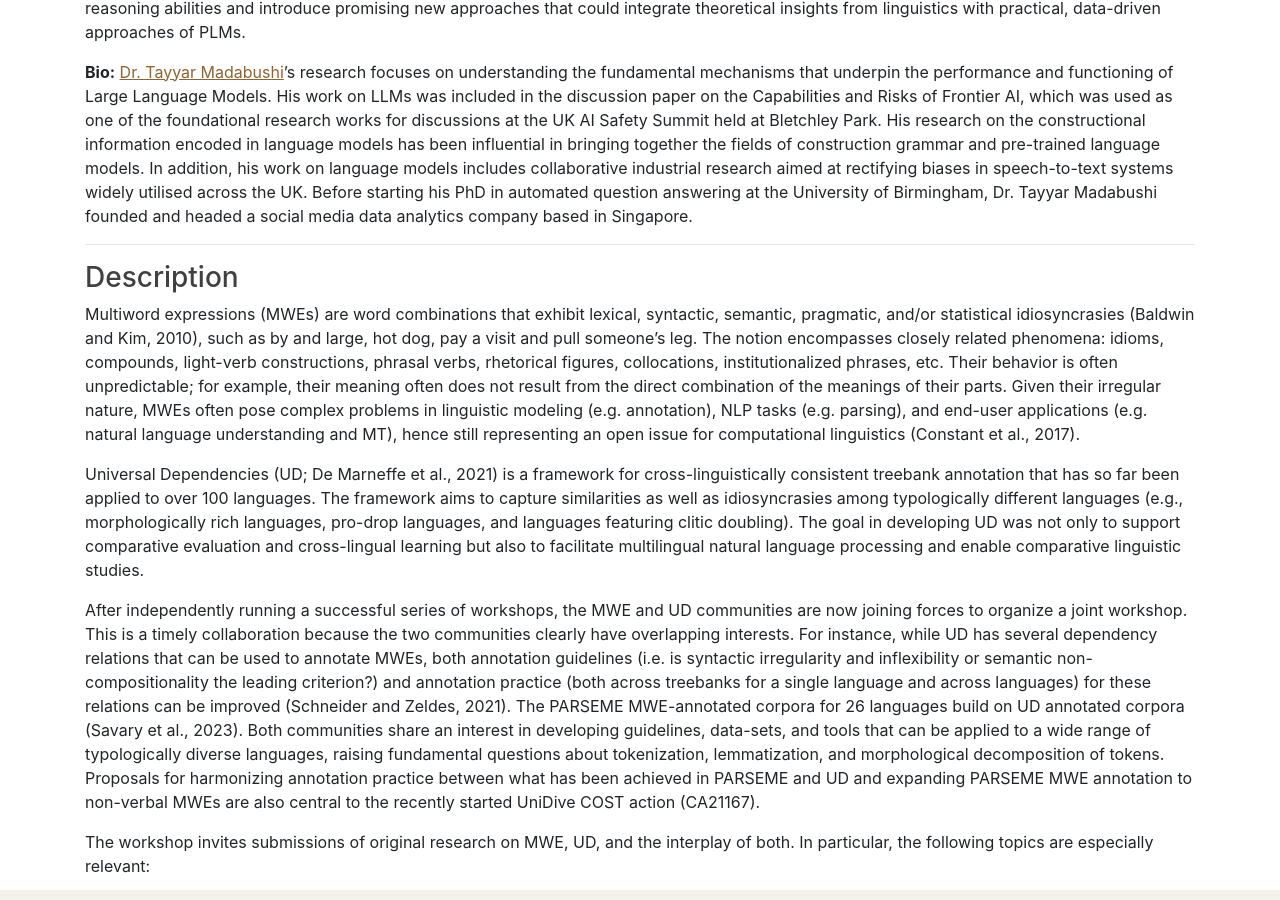
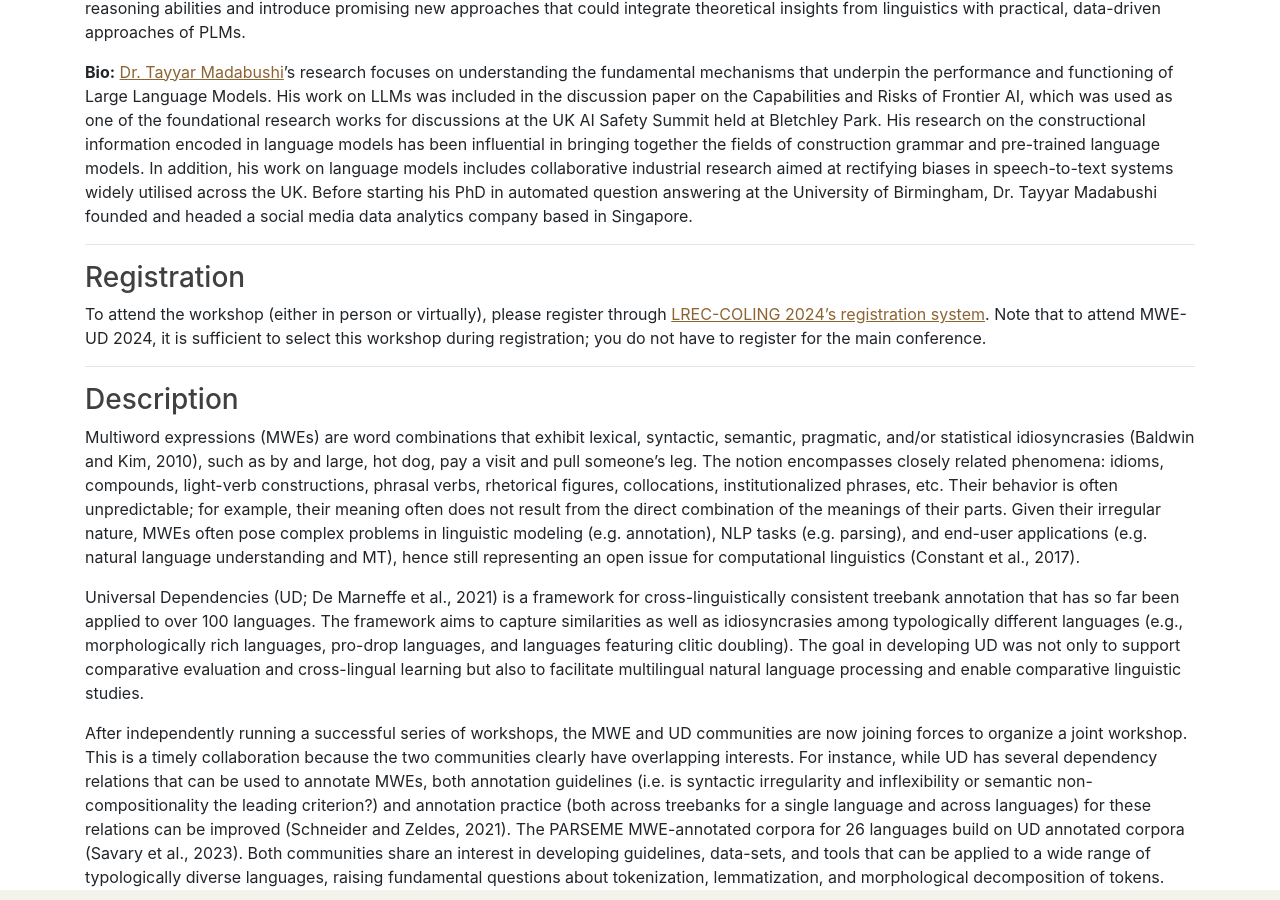
Before and after one commit to multiword/multiword.github.io, a Jekyll site: the page built from mweud2024/index.md, in a window 1280 px wide and 900 px high, scrolled down 6275 px. Built offline with Jekyll 4.4.1, drawn with Linux system fonts in a browser that asks for light colours; comment, search, counter and statistics services are not loaded; some of the changed text lies outside the part shown.

Commit message:
Added section on registration

```diff
--- a/mweud2024/index.md
+++ b/mweud2024/index.md
@@ -40,7 +40,7 @@ The Special Interest Group on the Lexicon ([SIGLEX](http://www.siglex.org/)) of
 - [Proceedings and video recording](#proceedings-video)
 - [Program](#program)
 - [Keynote Speakers](#keynotes)
-- [Accepted Papers](#accepted)
+- [Registration](#registration)
 - [Description](#description)
 - [Submission Formats](#submission)
 - [Paper Submission and Templates](#instructions)
@@ -531,6 +531,16 @@ media data analytics company based in Singapore.
 
 ------
 
+### <a name="registration"> Registration </a>
+
+To attend the workshop (either in person or virtually), please register through
+[LREC-COLING 2024's registration
+system](https://lrec-coling-2024.org/registration-2/). Note that to attend
+MWE-UD 2024, it is sufficient to select this workshop during registration; you
+do not have to register for the main conference.
+
+------
+
 ### <a name="description"> Description </a>
 
 Multiword expressions (MWEs) are word combinations that exhibit lexical, syntactic, semantic, pragmatic, and/or statistical idiosyncrasies (Baldwin and Kim, 2010), such as by and large, hot dog, pay a visit and pull someone's leg. The notion encompasses closely related phenomena: idioms, compounds, light-verb constructions, phrasal verbs, rhetorical figures, collocations, institutionalized phrases, etc. Their behavior is often unpredictable; for example, their meaning often does not result from the direct combination of the meanings of their parts. Given their irregular nature, MWEs often pose complex problems in linguistic modeling (e.g. annotation), NLP tasks (e.g. parsing), and end-user applications (e.g. natural language understanding and MT), hence still representing an open issue for computational linguistics (Constant et al., 2017).
```
